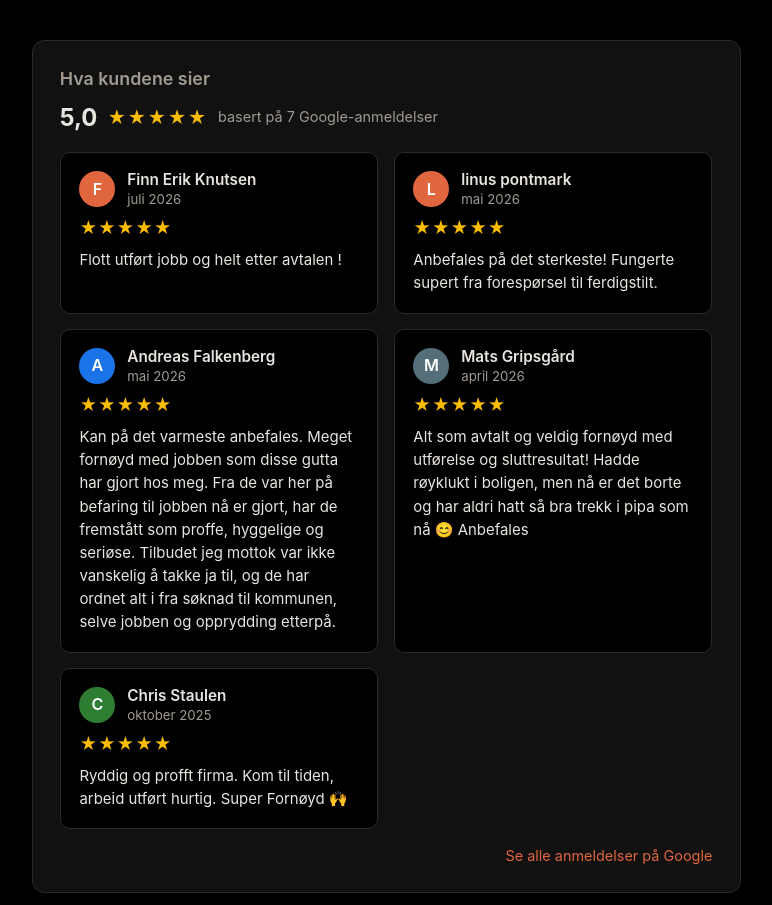
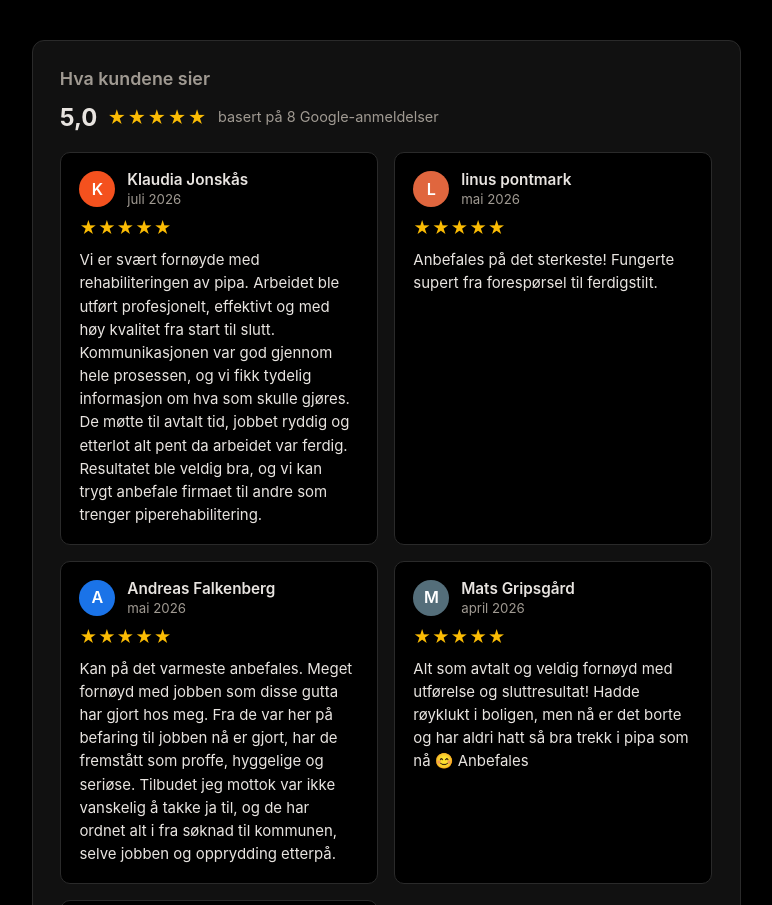
Before and after one commit to timothyylim/piperehabilitering, a website: page piperehabilitering-nome.html in a window 1280 px wide. Shown: the part 1186-2091 px from the top of the page, without its empty margins (254-1026 px from the left). Drawn offline with Linux system fonts and the light colour scheme.

Commit message:
reviews: sync from google places 2026-07-06

```diff
--- a/piperehabilitering-nome.html
+++ b/piperehabilitering-nome.html
@@ -63,7 +63,7 @@
         "aggregateRating": {
             "@type": "AggregateRating",
             "ratingValue": "5.0",
-            "reviewCount": "7",
+            "reviewCount": "8",
             "bestRating": "5",
             "worstRating": "1"
         }
@@ -529,19 +529,19 @@
             <div class="reviews-summary">
                 <span class="reviews-score">5,0</span>
                 <span class="reviews-stars" aria-label="5 av 5 stjerner">★★★★★</span>
-                <span class="reviews-count">basert på 7 Google-anmeldelser</span>
+                <span class="reviews-count">basert på 8 Google-anmeldelser</span>
             </div>
             <div class="reviews-grid">
             <article class="google-review">
                 <header class="review-header">
-                    <div class="review-avatar" style="background:#e0663e">F</div>
+                    <div class="review-avatar" style="background:#f4511e">K</div>
                     <div class="review-meta">
-                        <div class="review-name">Finn Erik Knutsen</div>
+                        <div class="review-name">Klaudia Jonskås</div>
                         <div class="review-date">juli 2026</div>
                     </div>
                 </header>
                 <div class="review-stars" aria-label="5 av 5 stjerner">★★★★★</div>
-                <p class="review-text">Flott utført jobb og helt etter avtalen !</p>
+                <p class="review-text">Vi er svært fornøyde med rehabiliteringen av pipa. Arbeidet ble utført profesjonelt, effektivt og med høy kvalitet fra start til slutt. Kommunikasjonen var god gjennom hele prosessen, og vi fikk tydelig informasjon om hva som skulle gjøres. De møtte til avtalt tid, jobbet ryddig og etterlot alt pent da arbeidet var ferdig. Resultatet ble veldig bra, og vi kan trygt anbefale firmaet til andre som trenger piperehabilitering.</p>
             </article>
             <article class="google-review">
                 <header class="review-header">
```
Also changed, not shown: index.html (+8 -8 lines), piperehabilitering-arendal.html (+5 -5 lines), piperehabilitering-bamble.html (+5 -5 lines), piperehabilitering-drangedal.html (+5 -5 lines), piperehabilitering-kragero.html (+5 -5 lines), piperehabilitering-larvik.html (+5 -5 lines), piperehabilitering-notodden.html (+5 -5 lines), piperehabilitering-porsgrunn.html (+5 -5 lines), piperehabilitering-sandefjord.html (+5 -5 lines), piperehabilitering-siljan.html (+5 -5 lines), piperehabilitering-skien.html (+5 -5 lines), piperehabilitering-tonsberg.html (+5 -5 lines).
